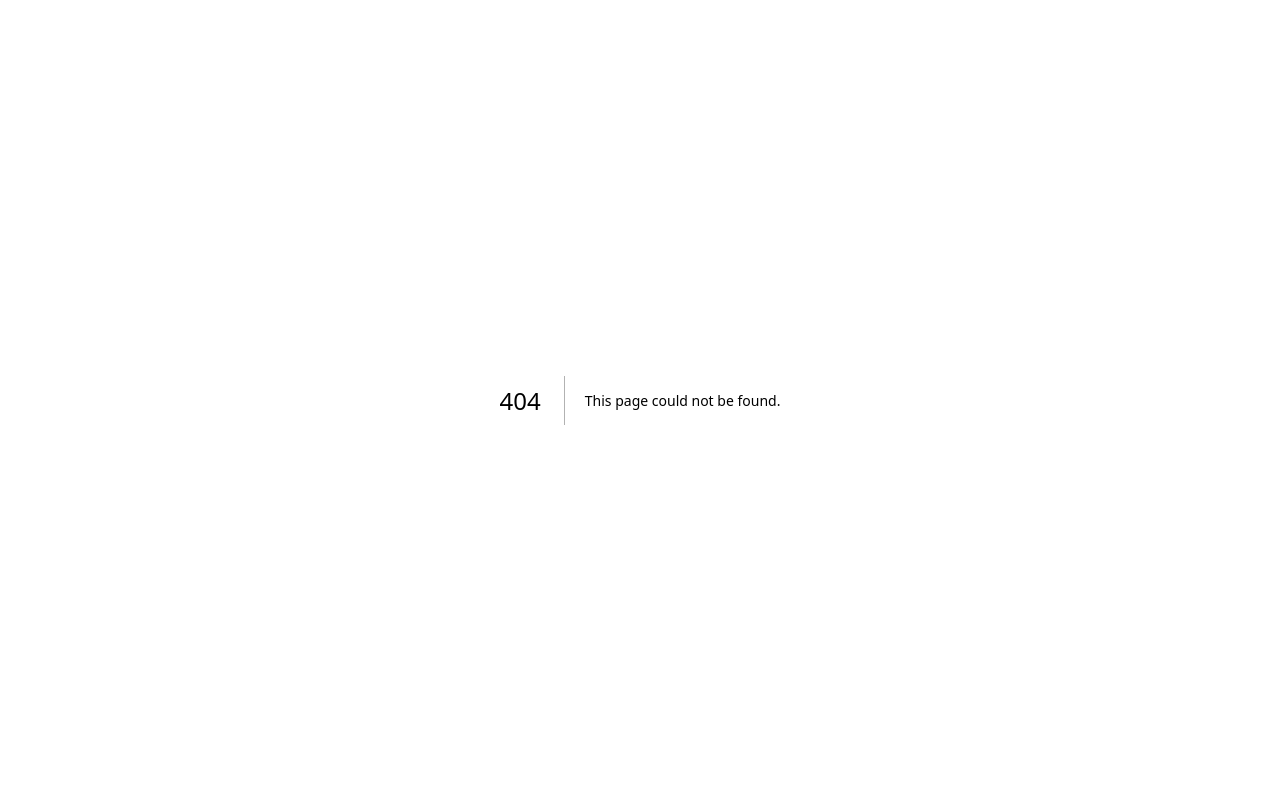
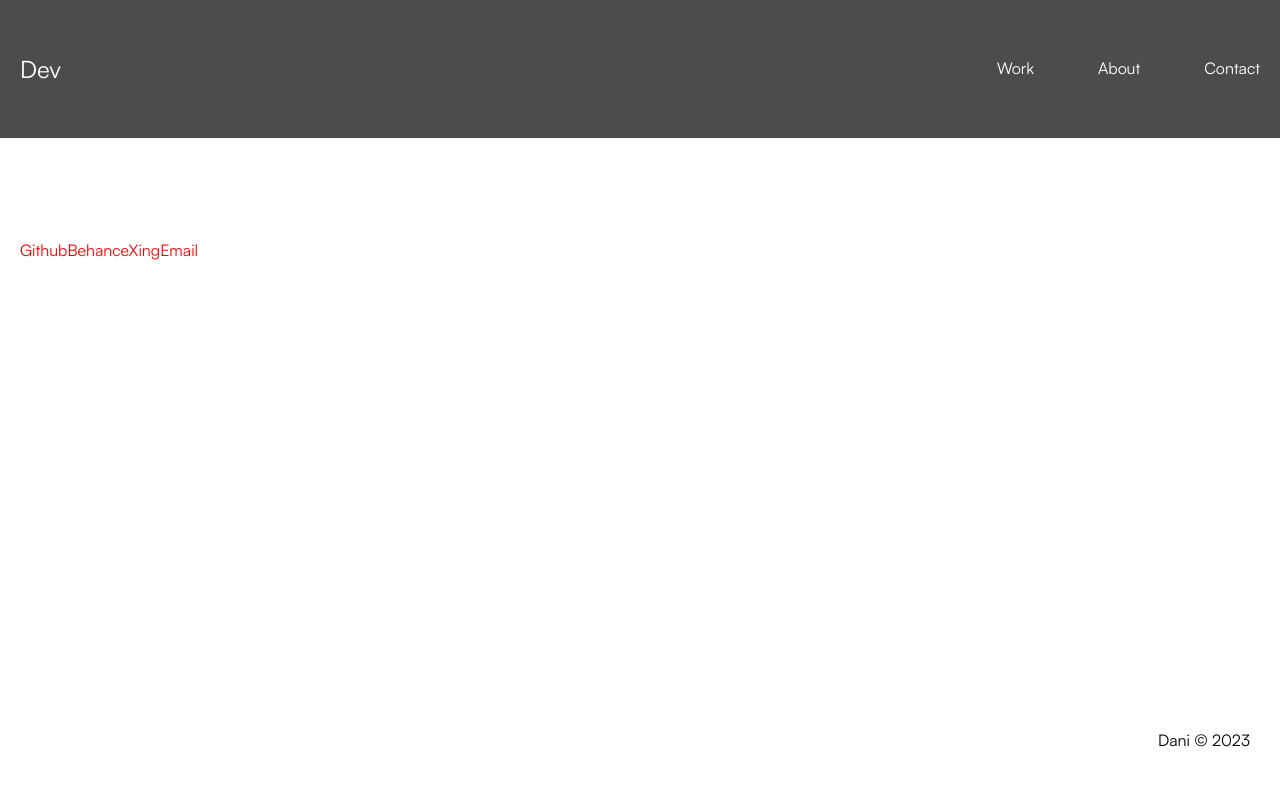
Before and after one commit to d-opri/d-opri.github.io, a Next.js app: page /contact in a window 1280 px wide. Before the commit this address had no page. Shown: the top 786 px of the page. Built offline with nearby package versions, Linux system fonts and the light colour scheme.

Commit message:
add about page, add links  & style section

```diff
--- a/src/pages/_app.js
+++ b/src/pages/_app.js
@@ -1,5 +1,10 @@
-import '@/styles/globals.css'
+import "@/styles/globals.css";
+import Layout from "../../components/Layout";
 
 export default function App({ Component, pageProps }) {
-  return <Component {...pageProps} />
+  return (
+    <Layout>
+      <Component {...pageProps} />
+    </Layout>
+  );
 }
--- /dev/null
+++ b/src/pages/contact.js
@@ -0,0 +1,22 @@
+import Link from "next/link";
+import styled from "styled-components";
+
+const StyledSection = styled.section`
+  padding: 100px 20px;
+`;
+const StyledLink = styled(Link)`
+  color: red;
+`;
+
+const contact = () => {
+  return (
+    <StyledSection>
+      <StyledLink href="/contact">Github</StyledLink>
+      <StyledLink href="/contact">Behance</StyledLink>
+      <StyledLink href="/contact">Xing</StyledLink>
+      <StyledLink href="/contact">Email</StyledLink>
+    </StyledSection>
+  );
+};
+
+export default contact;
```
Also changed, not shown: components/Navbar.js (+1 -9 lines), src/pages/index.js (+1 -6 lines).
